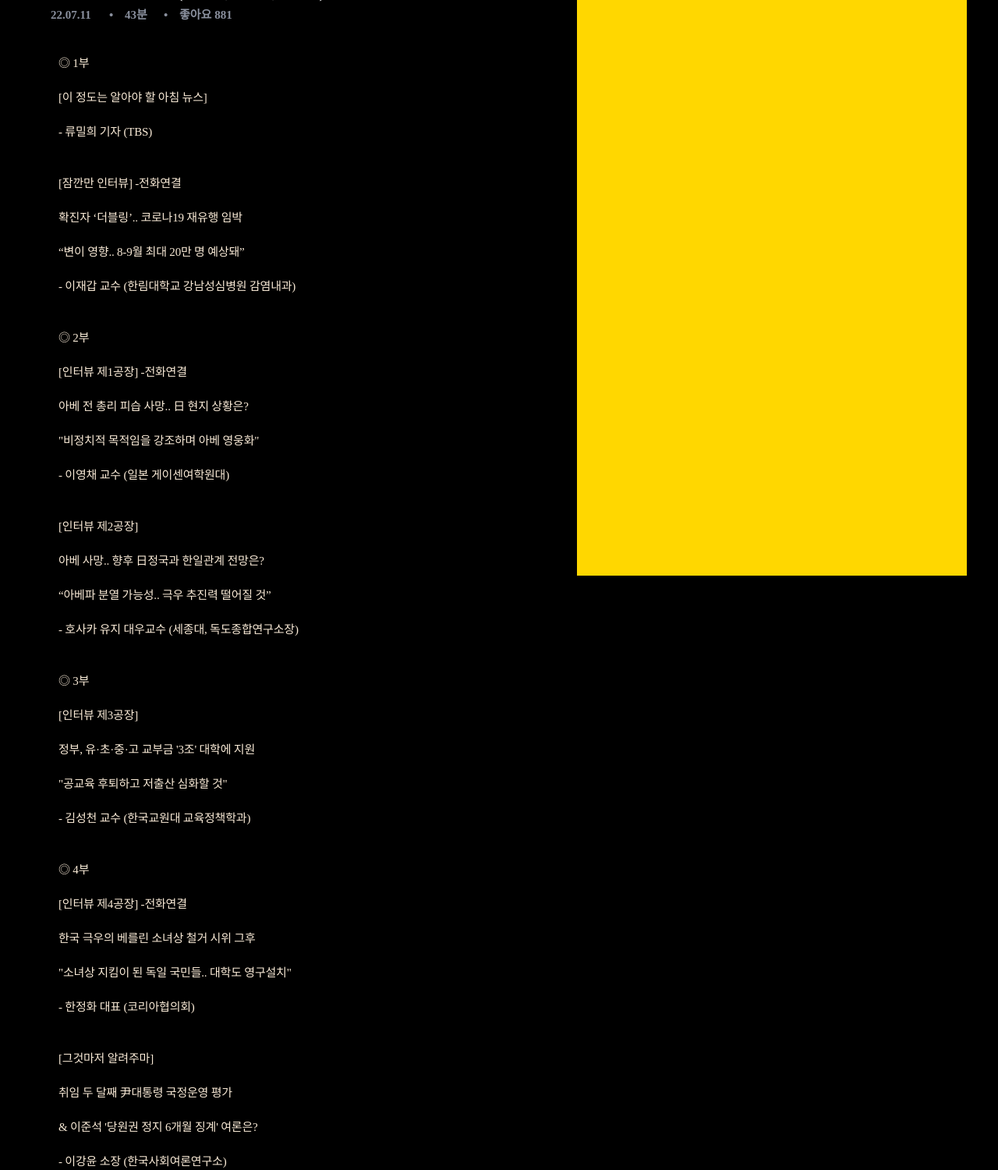
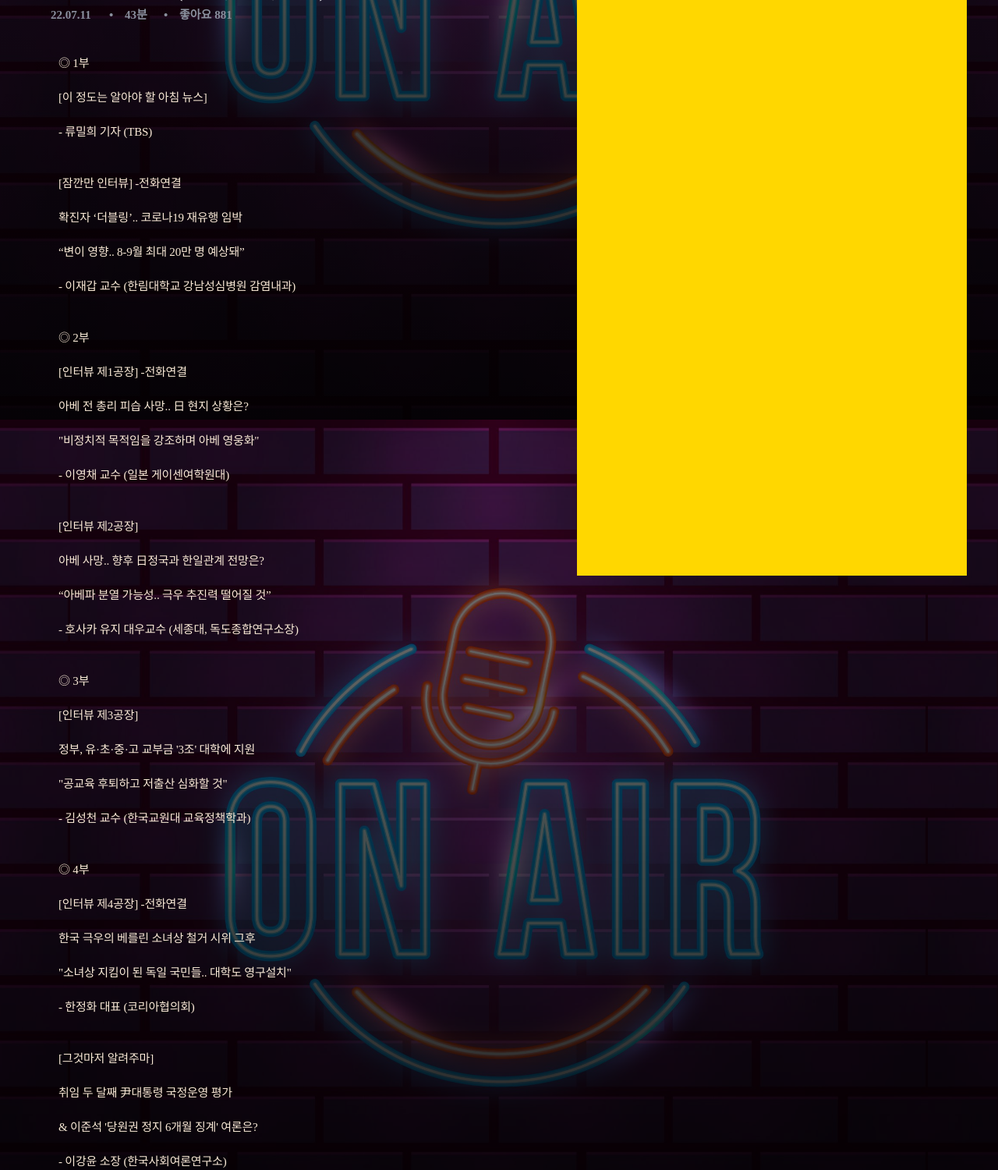
Before and after one commit to jaseongkim/podShare_finish, a Flask app: template templates/detail.html in a window 1280 px wide. Shown: the part 562-2062 px from the top of the page at 78% size. Run offline with Flask 2, Linux system fonts and the light colour scheme; the template is opened without the code that fills it, so the values that code supplies are empty; some web fonts are replaced.

Commit message:
detail 개발테스트중_1

```diff
--- a/templates/detail.html
+++ b/templates/detail.html
@@ -22,17 +22,25 @@
             width: 100%;
             height: 100%;
             background-color: black;
+            background-image: linear-gradient(0deg, rgba(0, 0, 0, 0.90), rgba(0, 0, 0, 0.5)), url('https://raw.githubusercontent.com/MyCatlikesChuru/hanghae99-8b_team4/master/img/4764766.jpg');
+            background-position: center 25%;
+            background-size: contain;
+            margin: auto;
+            display: flex;
+            flex-direction: column;
+            align-items: center;
+            justify-content: center;
         }
         .dp{
             width: 1200px;
             height-max: 5000px;
-            height: 100%;
-            margin: auto;
+            height: 100% ;
         }
 
         .dp_top {
             width: 1200px;
             height: 100px;
+            background-color: blue;
         }
 
         .dp_center {
```
Also changed, not shown: detail.py (added).
